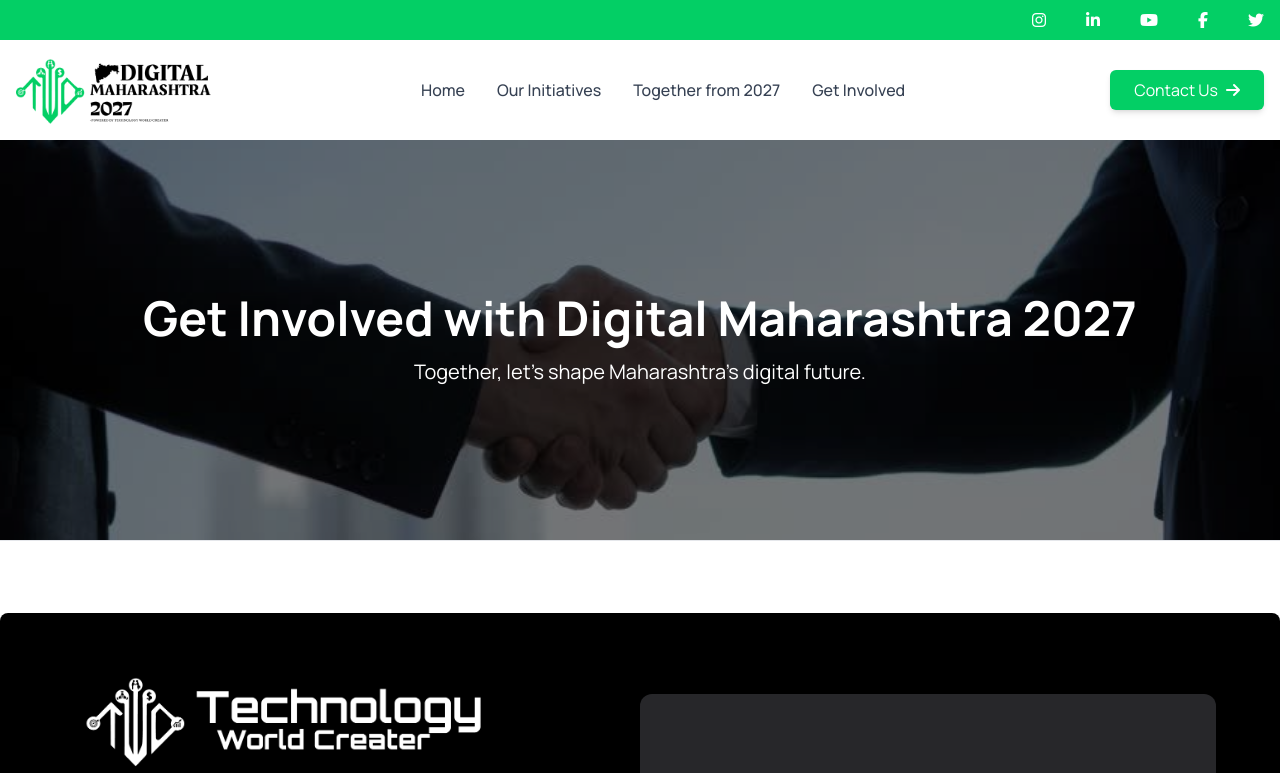
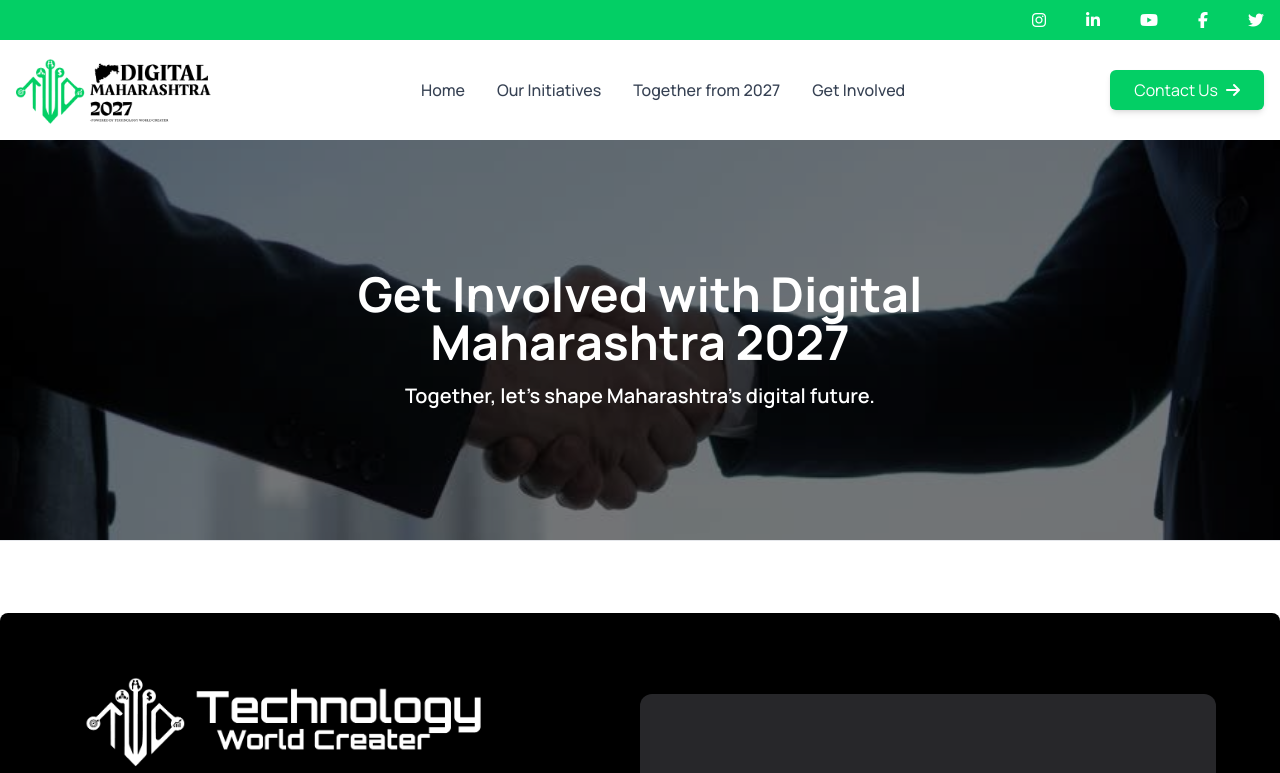
Before and after one commit to Technology-World-Creater/digital-mh-2027, a Next.js app: page /GetInvolved in a window 1280 px wide. Shown: the top 773 px of the page. Built offline with nearby package versions, Linux system fonts and the light colour scheme.

Commit message:
feat(Navbar): update GetInvolved link and improve hero section styling
- Update Navbar links to point to actual GetInvolved route instead of placeholder
- Improve GetInvolvedHero component with better typography and responsive layout

```diff
--- a/src/app/GetInvolved/components/GetInvolvedHero.tsx
+++ b/src/app/GetInvolved/components/GetInvolvedHero.tsx
@@ -1,5 +1,5 @@
-import React from 'react';
-import Image from 'next/image';
+import React from "react";
+import Image from "next/image";
 
 interface HeroSectionProps {
   title: string;
@@ -7,7 +7,11 @@ interface HeroSectionProps {
   bgImage: string;
 }
 
-const GetInvolvedHero: React.FC<HeroSectionProps> = ({ title, subtitle, bgImage }) => {
+const GetInvolvedHero: React.FC<HeroSectionProps> = ({
+  title,
+  subtitle,
+  bgImage,
+}) => {
   return (
     <section className="relative h-[50vh] flex items-center justify-center overflow-hidden">
       <Image
@@ -20,8 +24,10 @@ const GetInvolvedHero: React.FC<HeroSectionProps> = ({ title, subtitle, bgImage
       />
       <div className="absolute inset-0 bg-black opacity-50 z-10"></div>
       <div className="relative z-20 text-white text-center px-4">
-        <h1 className="text-4xl md:text-5xl font-bold mb-4">{title}</h1>
-        <p className="text-lg md:text-xl">{subtitle}</p>
+        <h1 className="text-4xl md:text-5xl md:w-8/12 mx-auto font-bold mb-4">
+          {title}
+        </h1>
+        <p className="text-lg font-semibold md:text-xl">{subtitle}</p>
       </div>
     </section>
   );
--- a/src/components/layout/Navbar.tsx
+++ b/src/components/layout/Navbar.tsx
@@ -64,7 +64,7 @@ const Navbar = () => {
               Together from 2027
             </Link>
             <Link
-              href="#"
+              href="/GetInvolved"
               className="text-gray-700 hover:text-[#03CF65] font-medium"
             >
               Get Involved
@@ -126,7 +126,7 @@ const Navbar = () => {
               Chapters
             </Link>
             <Link
-              href="#"
+              href="/GetInvolved"
               className="block px-4 py-2 text-gray-700 hover:bg-gray-100"
             >
               Get Involved
```
